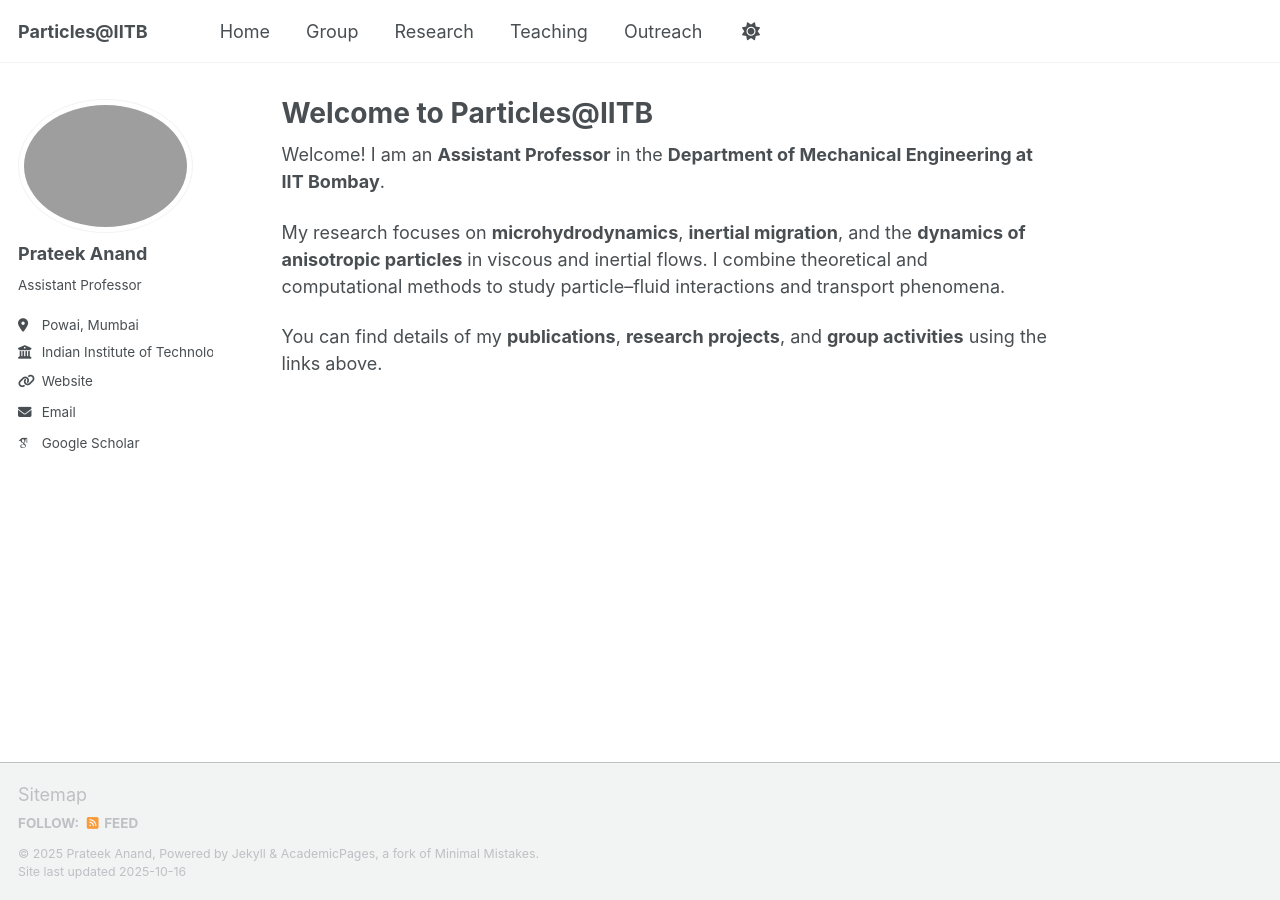
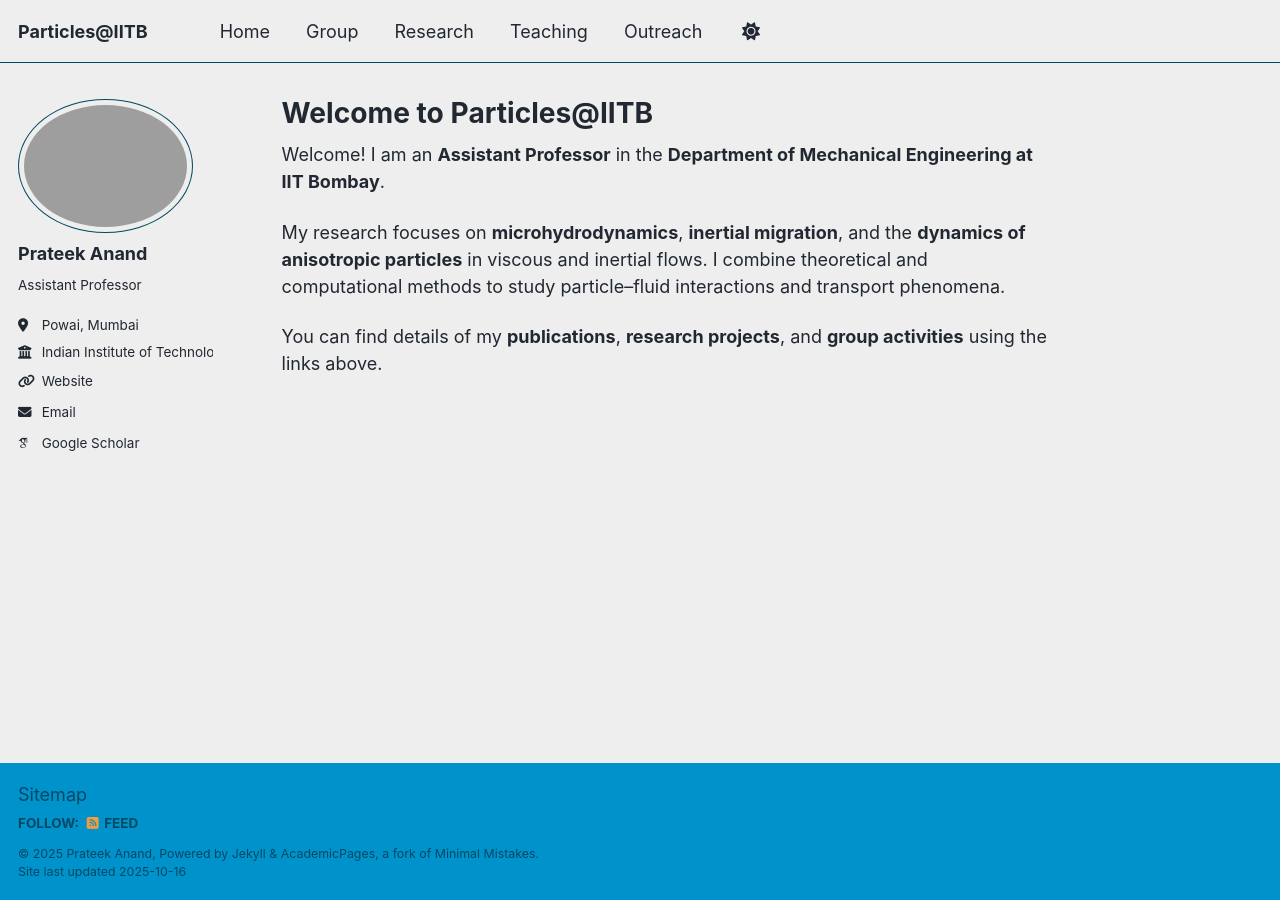
Before and after one commit to prateekanandiitb/prateekanandiitb.github.io, a Jekyll site: the page built from _pages/about.md, in a window 1280 px wide. Built offline with Jekyll 4.4.1, drawn with Linux system fonts in a browser that asks for light colours; some web fonts are replaced; a script that is not in the unit is left out.

Commit message:
Update _config.yml

```diff
--- a/_config.yml
+++ b/_config.yml
@@ -8,8 +8,9 @@
 
 # Basic Site Settings
 locale                   : "en-US"
-theme                    : minimal-mistakes-jekyll
-minimal_mistakes_skin    : "air"
+#theme                    : minimal-mistakes-jekyll
+#minimal_mistakes_skin    : "air"
+site_theme               : "air"
 title                    : "Particles@IITB"
 title_separator          : "-"
 name                     : &name "Prateek Anand"
```
